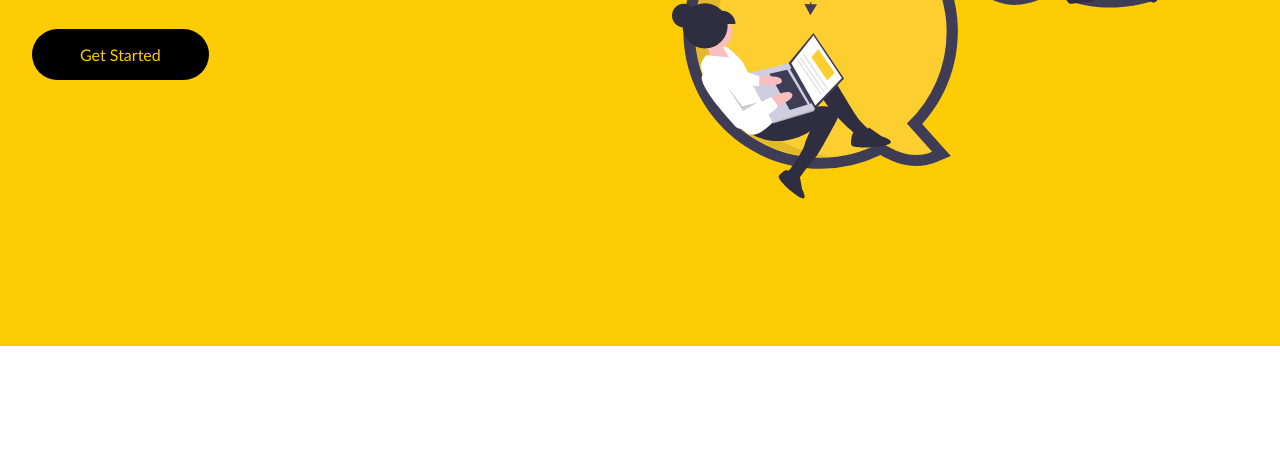
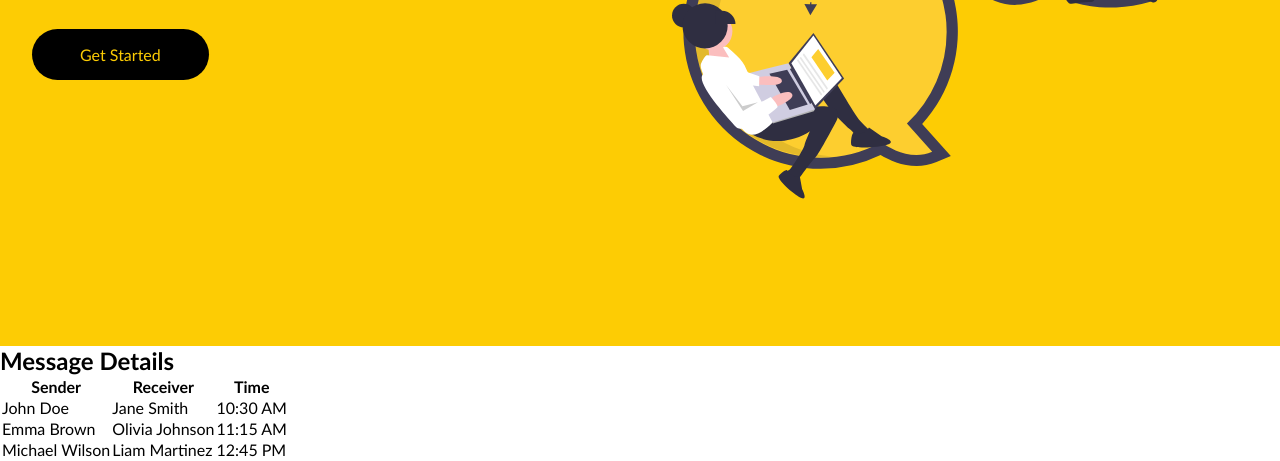
Before and after one commit to kumar-mehul/FullStack2, a plain HTML site: page index.html in a window 1280 px wide. Shown: the part 494-955 px from the top of the page. Before the commit the page ends 840 px from the top, so only its background shows below. Drawn offline with Linux system fonts and the light colour scheme.

Commit message:
Update index.html

```diff
--- a/index.html
+++ b/index.html
@@ -26,12 +26,42 @@
         <div class="column-right">
           <img
             src="./image-1.svg"
-            alt="illustration
-        "
+            alt="illustration"
             class="hero-image"
           />
         </div>
       </div>
     </section>
+
+    <!-- New section for message details -->
+    <section class="message-details">
+      <h2>Message Details</h2>
+      <table>
+        <thead>
+          <tr>
+            <th>Sender</th>
+            <th>Receiver</th>
+            <th>Time</th>
+          </tr>
+        </thead>
+        <tbody>
+          <tr>
+            <td>John Doe</td>
+            <td>Jane Smith</td>
+            <td>10:30 AM</td>
+          </tr>
+          <tr>
+            <td>Emma Brown</td>
+            <td>Olivia Johnson</td>
+            <td>11:15 AM</td>
+          </tr>
+          <tr>
+            <td>Michael Wilson</td>
+            <td>Liam Martinez</td>
+            <td>12:45 PM</td>
+          </tr>
+        </tbody>
+      </table>
+    </section>
   </body>
 </html>
```
